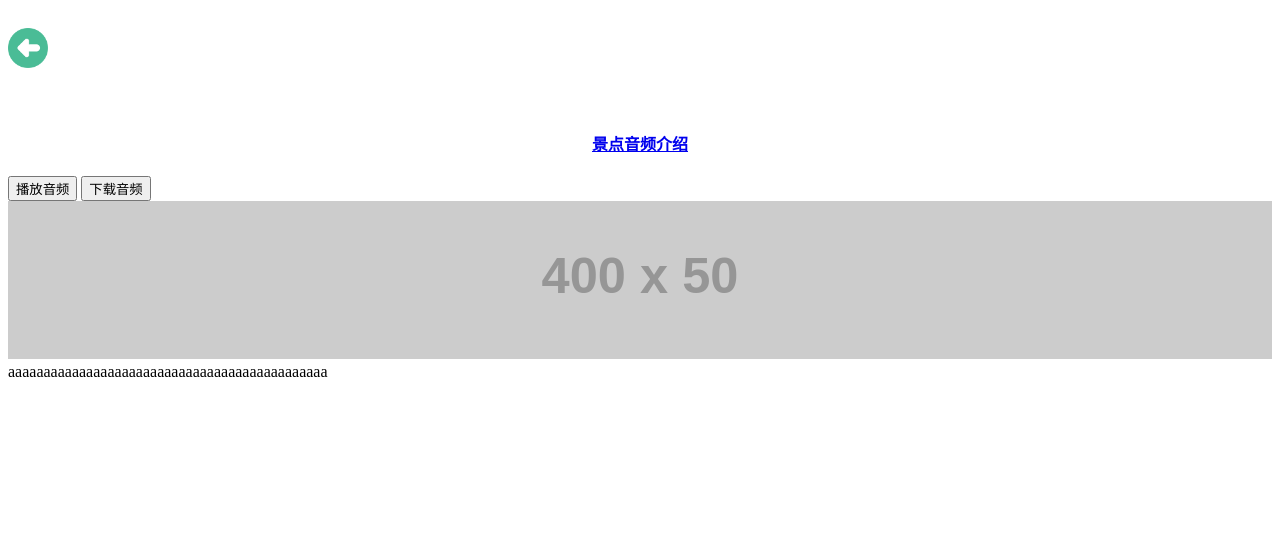
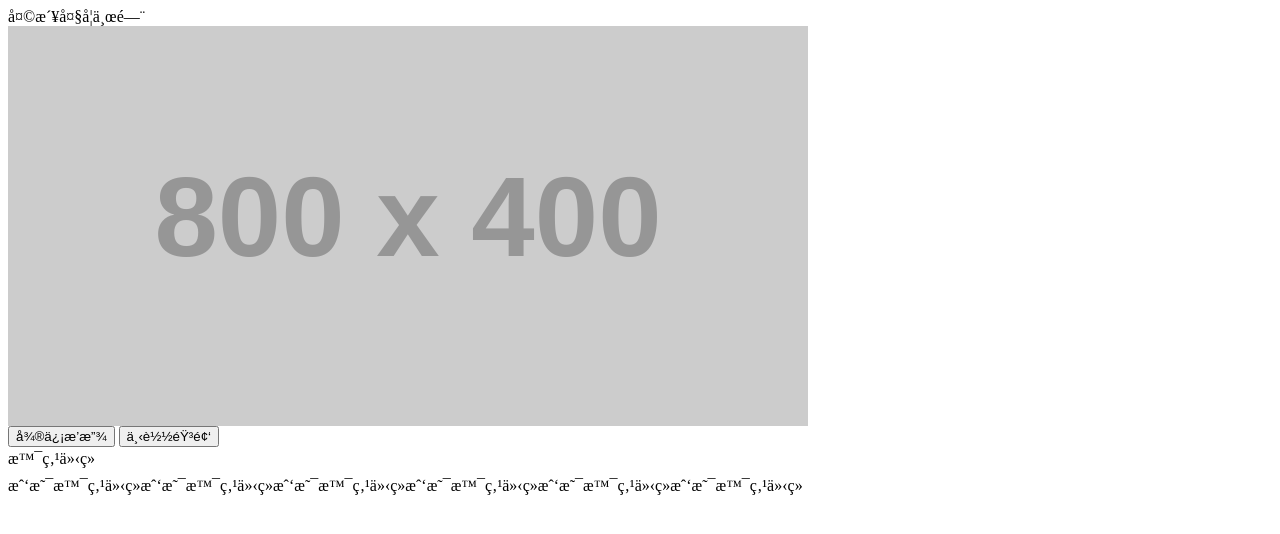
Before and after one commit to markrui3/scenery-project., a PHP site: page /DbName/Application/Home/View/Index/detail.html in a window 1280 px wide. Shown: the top 534 px of the page. Run offline with PHP 8.4, Linux system fonts and the light colour scheme; grey boxes labelled with a size stand in for pictures from a placeholder-image service; some libraries are stand-ins or nearby versions.

Commit message:
用户前端ok

```diff
--- a/Application/Home/Controller/IndexController.class.php
+++ b/Application/Home/Controller/IndexController.class.php
@@ -9,4 +9,8 @@
     public function detail(){
     	$this->display('detail');
     }
+
+    public function loclist(){
+    	$this->display('Index/list');
+    }
 }
--- a/Application/Home/View/Index/detail.html
+++ b/Application/Home/View/Index/detail.html
@@ -1,84 +1,29 @@
-<!DOCTYPE html>
-<html lang="zh-CN">
-
-<head>
-    <meta charset="utf-8">
-    <meta http-equiv="X-UA-Compatible" content="IE=edge">
-    <meta name="viewport" content="width=device-width, initial-scale=1, maximum-scale=1, user-scalable=no">
-    <!-- 上述3个meta标签*必须*放在最前面，任何其他内容都*必须*跟随其后！ -->
-    <title>景点选择主界面</title>
-    <!-- Bootstrap -->
-    <js href="__PUBLIC__/assets/js/jquery.js"/>
-    <css href="__PUBLIC__/assets/css/bootstrap.min.css"/>
-    <js href="__PUBLIC__/assets/js/bootstrap.min.js"/>
-    <style type="text/css">
-        #returnButton {
-            width: 40px;
-            height: 40px;
-            margin-top: 20px;
-        }
-        #headingOne {
-            text-align: center;
-        }
-
-        #jdImage {
-            width: 100%;
-            height: auto;
-        }
-    </style>
-</head>
+<include file="Index/header"/>
 
 <body>
+    <header class="header">
+        <div id="back-btn" class="glyphicon glyphicon-chevron-left header-left-btn"></div>天津大学东门
+    </header>
     <div class="container">
-        <!-- 标题栏 -->
-        <div class="row">
-            <div class="col-xs-3">
-                <a href="Home/MainPage">
-                    <img id="returnButton" src="__PUBLIC__/assets/img/return.png"/>
-                </a>
-            </div>
-            <div class="col-xs-6">
-                <h2 id="pageTitle" class="text-center"></h2>
-            </div>
+        <img src="http://fakeimg.pl/800x400/" class="img-header">
+        <div class="btn-group sub-btn-group">
+            <button class="btn btn-primary"><span class="glyphicon glyphicon-play-circle"></span> 微信播放</button>
+            <button class="btn btn-primary"><span class="glyphicon glyphicon-download-alt"></span> 下载音频</button>
         </div>
-        </br>
-        <!-- 音频条目 -->
-        <div class="panel-group" id="accordion" role="tablist" aria-multiselectable="true">
-            <div class="panel panel-default">
-                <div class="panel-heading" role="tab" id="headingOne">
-                    <h4 class="panel-title">
-                        <a data-toggle="collapse" data-parent="#accordion" href="#collapseOne" aria-expanded="true" aria-controls="collapseOne">
-                          景点音频介绍
-                        </a>
-                    </h4>
-                </div>
-                <div id="collapseOne" class="panel-collapse collapse" role="tabpanel" aria-labelledby="headingOne">
-                    <div class="panel-body">
-                        <input class="btn btn-default col-xs-6" id="playMusic" type="button" value="播放音频">
-                        <input class="btn btn-default col-xs-6" id="downloadMusic" type="button" value="下载音频">
-                    </div>
-                </div>
-            </div>
+        <div class="divider"></div>
+
+        <div class="sub-header">景点介绍</div>
+        <div class="article">
+            我是景点介绍我是景点介绍我是景点介绍我是景点介绍我是景点介绍我是景点介绍
         </div>
-        <!-- 景点介绍 -->
-        <div >
-            <img src="http://fakeimg.pl/400x50/" id="jdImage">
-            <article id="jdArticle">
-                aaaaaaaaaaaaaaaaaaaaaaaaaaaaaaaaaaaaaaaaaaaaa
-            </article>
-        </div>
-        <!-- 页脚 -->
     </div>
-    <script type="text/javascript">
-        $(function(){            console.log("it ex");
-            $.getJSON("loadSubpage.php",{id : "1234"},function(data){
-                console.log(data);
-                $("#pageTitle").text(data["title"]);
-                $("#jdImage").attr("src") = data["imgUrl"];
-                $("#jdArticle").text(data["articleText"]);
-            });
-        })
-    </script>
 </body>
+<script type="text/javascript">
+$(document).ready(function() {
 
+    $("#back-btn").on("click", function () {
+        window.history.back();
+    });
+});
+</script>
 </html>
--- a/Application/Home/View/Index/header.html
+++ b/Application/Home/View/Index/header.html
@@ -14,12 +14,10 @@
     <js href="__PUBLIC__/assets/js/bootstrap.min.js"/>
     <js href="__PUBLIC__/assets/js/distpicker.data.min.js"/>
     <js href="__PUBLIC__/assets/js/distpicker.min.js"/>
+    <js href="__PUBLIC__/assets/js/waitingDialog.js"/>
     <style type="text/css">
 	    ul.dropdown-menu li {
 	        text-align: center;
 	    }
     </style>
 </head>
-
-<body>
-    <header class="header">景点</header>
```
Also changed, not shown: Application/Home/View/Index/index.html (+45 -57 lines), Application/Home/View/Index/list.html (added, +34 -0 lines), Public/assets/css/main.css, Public/assets/js/waitingDialog.js (added).
